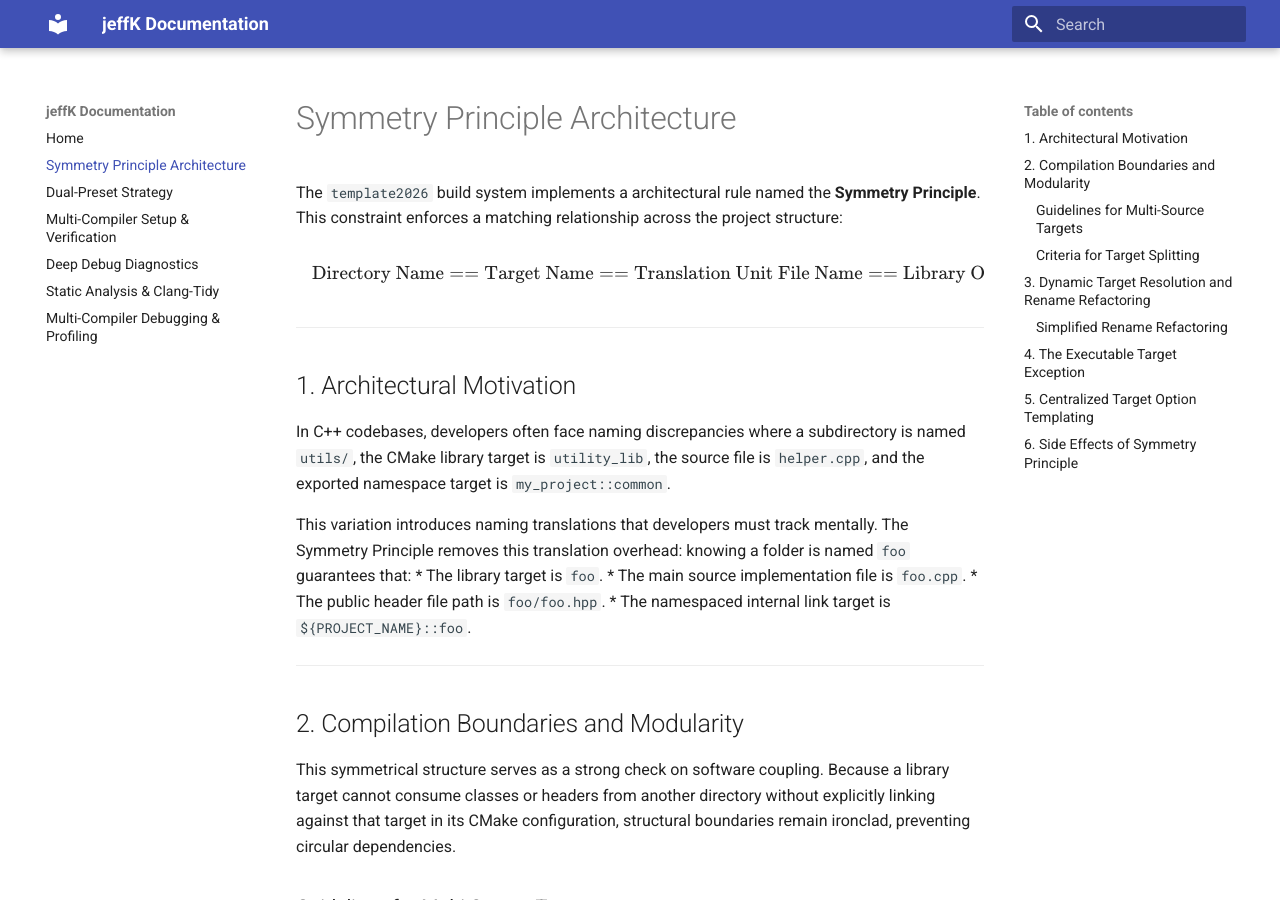
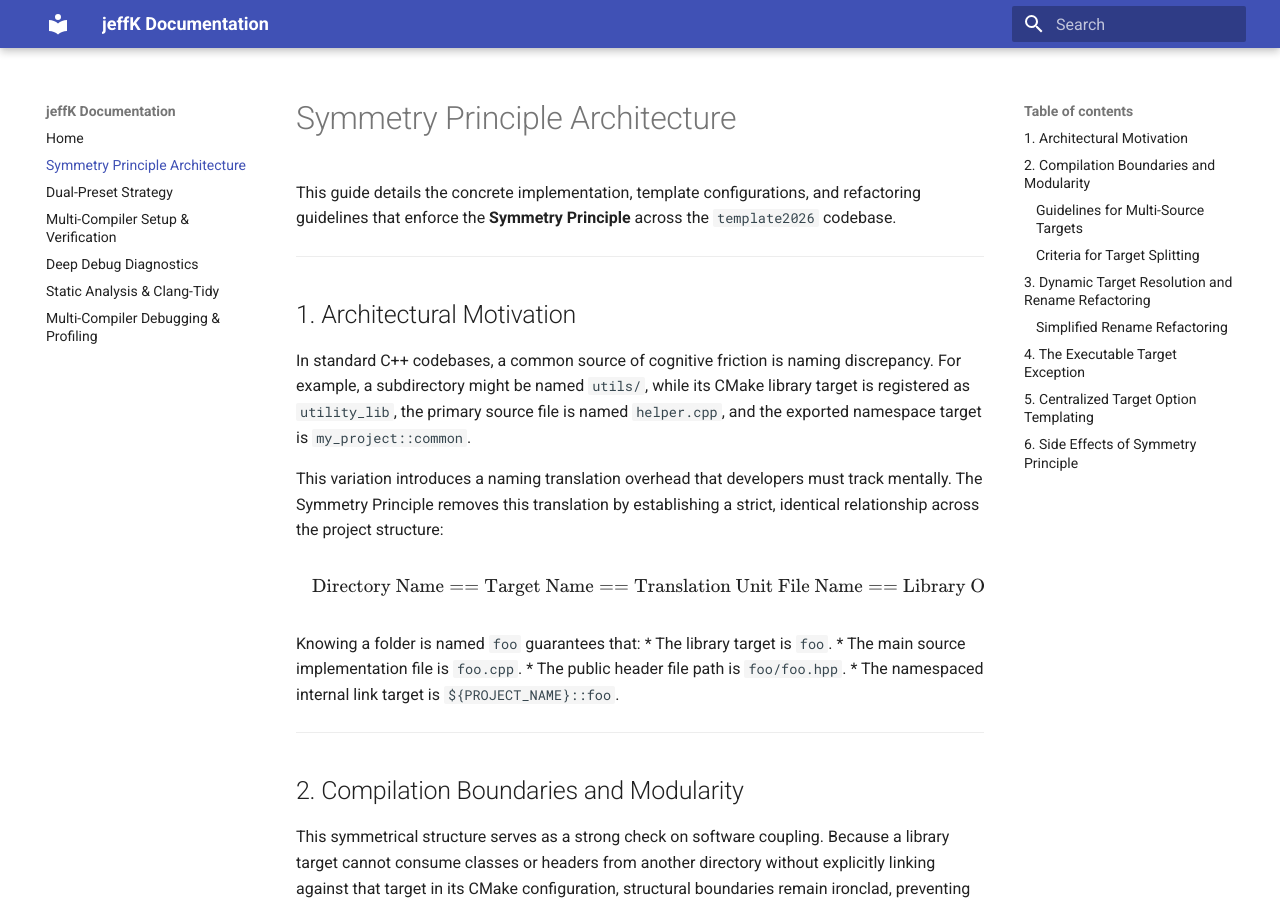
Before and after one commit to JeffKarling/CPP-new-project-template-2026, an MkDocs documentation site: the page built from Documentation/symmetry_principle.md, in a window 1280 px wide and 900 px high. Built offline with MkDocs 1.6.1 and Material for MkDocs 9.7.7, drawn with Linux system fonts in a browser that asks for light colours.

Commit message:
docs: streamline Symmetry Principle overview and detailed page transition flow

```diff
--- a/Documentation/symmetry_principle.md
+++ b/Documentation/symmetry_principle.md
@@ -1,16 +1,18 @@
 # Symmetry Principle Architecture
 
-The `template2026` build system implements a architectural rule named the **Symmetry Principle**. This constraint enforces a matching relationship across the project structure:
-
-$$\text{Directory Name} == \text{Target Name} == \text{Translation Unit File Name} == \text{Library Object Name}$$
+This guide details the concrete implementation, template configurations, and refactoring guidelines that enforce the **Symmetry Principle** across the `template2026` codebase.
 
 ---
 
 ## 1. Architectural Motivation
 
-In C++ codebases, developers often face naming discrepancies where a subdirectory is named `utils/`, the CMake library target is `utility_lib`, the source file is `helper.cpp`, and the exported namespace target is `my_project::common`.
+In standard C++ codebases, a common source of cognitive friction is naming discrepancy. For example, a subdirectory might be named `utils/`, while its CMake library target is registered as `utility_lib`, the primary source file is named `helper.cpp`, and the exported namespace target is `my_project::common`.
 
-This variation introduces naming translations that developers must track mentally. The Symmetry Principle removes this translation overhead: knowing a folder is named `foo` guarantees that:
+This variation introduces a naming translation overhead that developers must track mentally. The Symmetry Principle removes this translation by establishing a strict, identical relationship across the project structure:
+
+$$\text{Directory Name} == \text{Target Name} == \text{Translation Unit File Name} == \text{Library Object Name}$$
+
+Knowing a folder is named `foo` guarantees that:
 * The library target is `foo`.
 * The main source implementation file is `foo.cpp`.
 * The public header file path is `foo/foo.hpp`.
```
Also changed, not shown: Documentation/README.md (+1 -1 lines).
